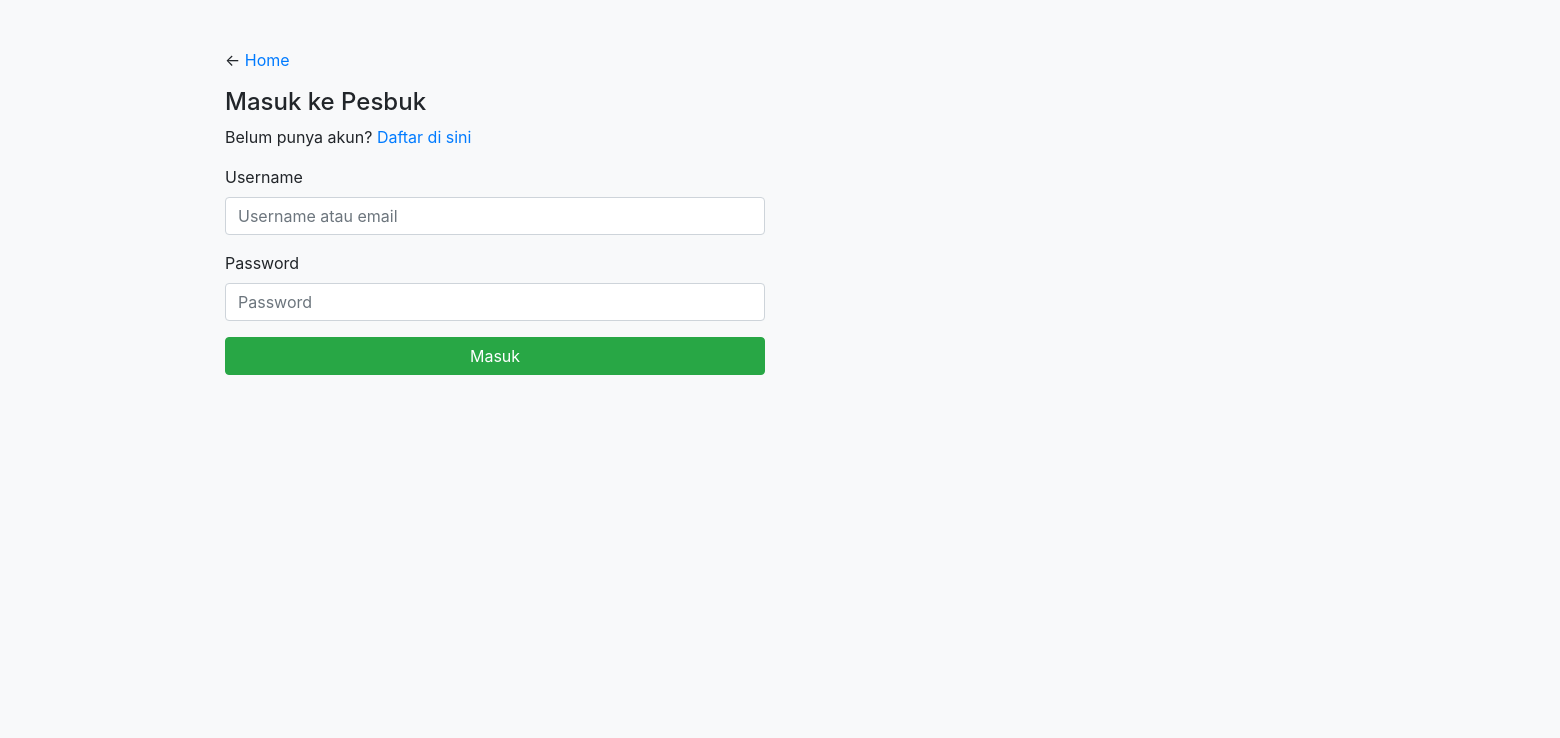
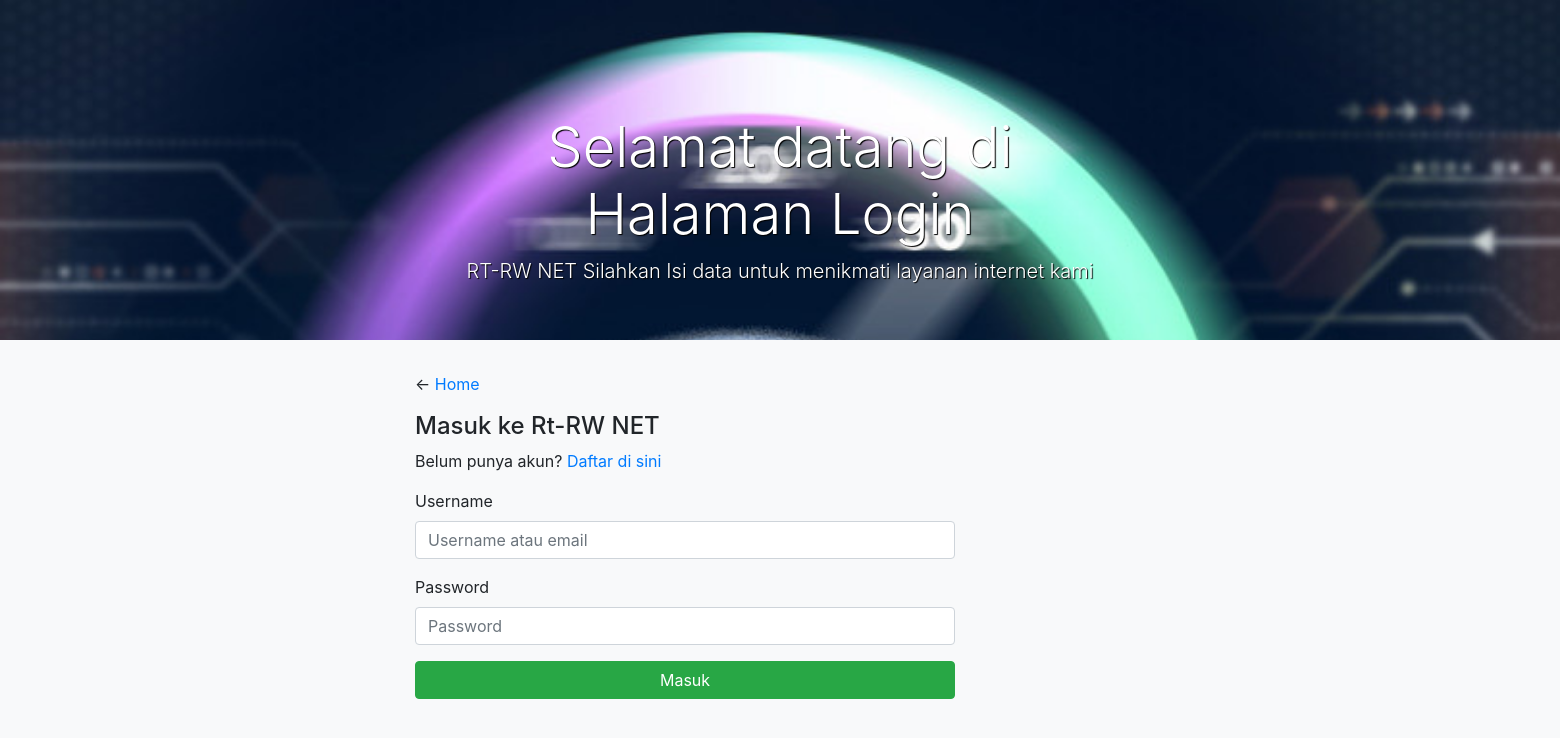
Before and after one commit to fijey/rt-rw-net, a PHP site: page /login.php in a window 1560 px wide. Shown: the top 738 px of the page. Run offline with PHP 8.4, Linux system fonts and the light colour scheme; some libraries are stand-ins or nearby versions.

Commit message:
penyempurnaan tampilan login dan register

```diff
--- /dev/null
+++ b/login.css
@@ -0,0 +1,49 @@
+.login {
+margin-left: 400px;
+margin-bottom: 50px;
+}
+
+
+/* jumbotron  */
+
+.jumbotron {
+    background-image: url(images/header-background.jpg);
+    background-size: cover;
+    height: 340px;
+    position: relative;
+}
+
+.jumbotron .jumbo1::after {
+    content: '';
+    display: block;
+    width: 100%;
+    height: 100%;
+    /* background-image: linear-gradient(to bottom, rgba(0,0,0,1), rgba(0,0,0,0)); */
+    position: absolute;
+    bottom: 0;
+}
+
+.jumbotron .display-4{
+    color: white;
+    text-align: center;
+    margin-top: 50px;
+
+    text-shadow: 1px 1px 1px rgba(0, 0, 0, 1);
+}
+
+.jumbotron .display-3{
+    color: white;
+    text-align: center;
+    margin-top: 150px;
+
+    text-shadow: 1px 1px 1px rgba(0, 0, 0, 1);
+}
+
+.lead {
+    color: white;
+    text-align: center;
+
+    text-shadow: 1px 1px 1px rgba(0, 0, 0, 1);
+
+}
+/* akhir jumbotron  */
--- a/login.php
+++ b/login.php
@@ -45,7 +45,7 @@
 
     <!-- css -->
     <link rel="stylesheet" href="https://maxcdn.bootstrapcdn.com/bootstrap/4.0.0/css/bootstrap.min.css" integrity="sha384-Gn5384xqQ1aoWXA+058RXPxPg6fy4IWvTNh0E263XmFcJlSAwiGgFAW/dAiS6JXm" crossorigin="anonymous">
-
+    <link rel="stylesheet" href="login.css">
     <!-- javascript -->
     <script src="https://code.jquery.com/jquery-3.2.1.slim.min.js" integrity="sha384-KJ3o2DKtIkvYIK3UENzmM7KCkRr/rE9/Qpg6aAZGJwFDMVNA/GpGFF93hXpG5KkN" crossorigin="anonymous"></script>
     <script src="https://cdnjs.cloudflare.com/ajax/libs/popper.js/1.12.9/umd/popper.min.js" integrity="sha384-ApNbgh9B+Y1QKtv3Rn7W3mgPxhU9K/ScQsAP7hUibX39j7fakFPskvXusvfa0b4Q" crossorigin="anonymous"></script>
@@ -53,14 +53,27 @@
 
 </head>
 <body class="bg-light">
+<!-- jumbotron -->
+<div class="welcome">
+    <div class="jumbotron jumbotron-fluid">
+        <div class="jumbo1">
+            <div class="container">
+            <h1 class="display-4">Selamat datang di <br> Halaman Login</h1>
+            <p class="lead">RT-RW NET Silahkan Isi data untuk menikmati layanan internet kami </p>
+        </div>
+            </div>
+</div>
 
-<div class="container mt-5">
+<!-- akhir jumbotron -->
+
+<div class="container login">
+
     <div class="row">
         <div class="col-md-6">
 
         <p>&larr; <a href="index.php">Home</a>
 
-        <h4>Masuk ke Pesbuk</h4>
+        <h4>Masuk ke Rt-RW NET</h4>
         <p>Belum punya akun? <a href="register.php">Daftar di sini</a></p>
 
         <form action="" method="POST">
--- a/register.php
+++ b/register.php
@@ -10,6 +10,7 @@
     // enkripsi password
     $password = password_hash($_POST["password"], PASSWORD_DEFAULT);
     $email = filter_input(INPUT_POST, 'email', FILTER_VALIDATE_EMAIL);
+
 
 
     // menyiapkan query
@@ -58,7 +59,8 @@
       <div class="jumbo1">
         <div class="container">
         <h1 class="display-4">Selamat datang di <br> Halaman Register</h1>
-        <p class="lead">RT-RW NET Silahkan Isi data untuk menikmati layanan internet kami </p>
+        <p class="lead">Silahkan Isi data untuk menikmati layanan internet kami <br>
+    atau bisa langsung melalui admin RT-RW NET </p>
       </div>
         </div>
     </div>
```
